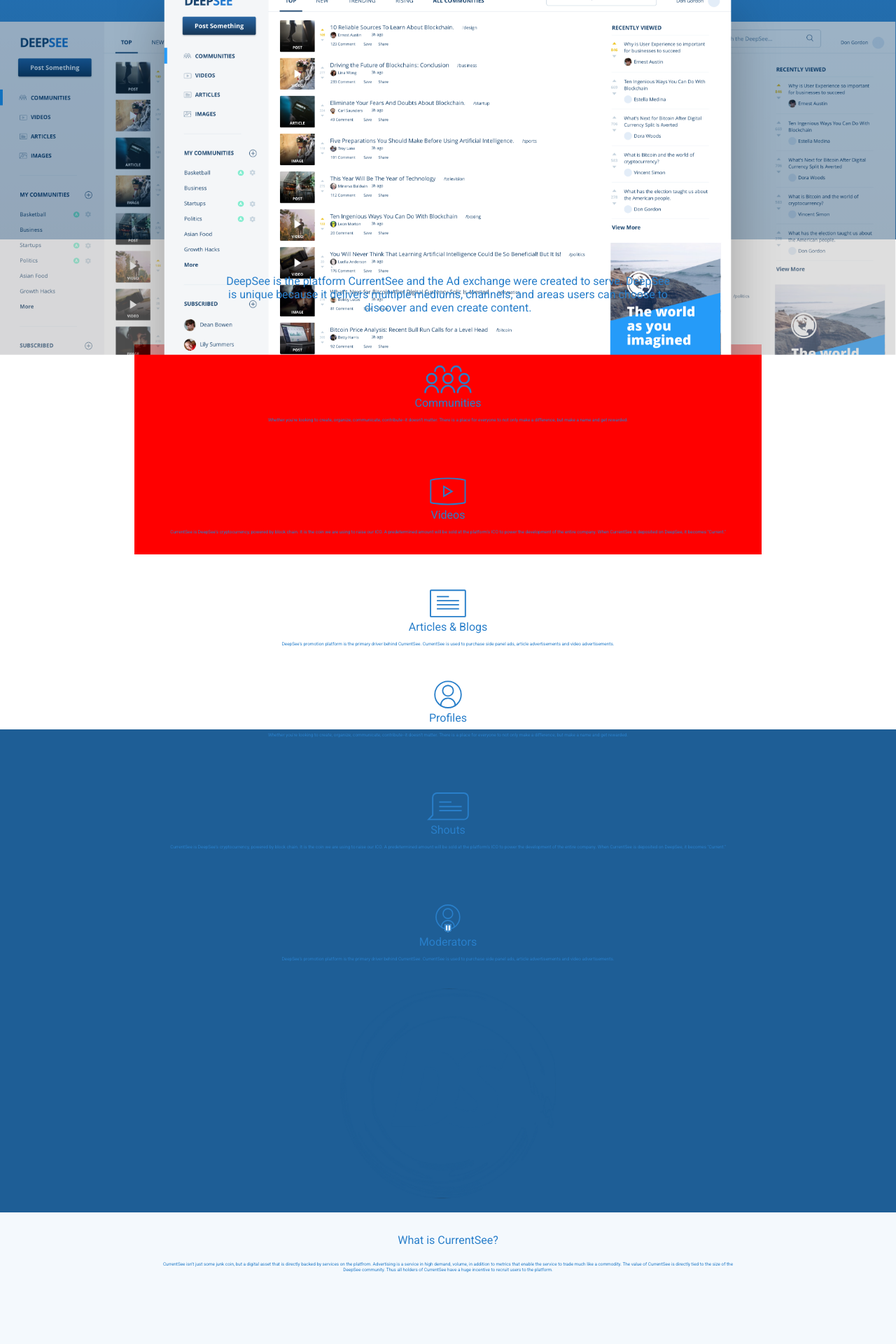
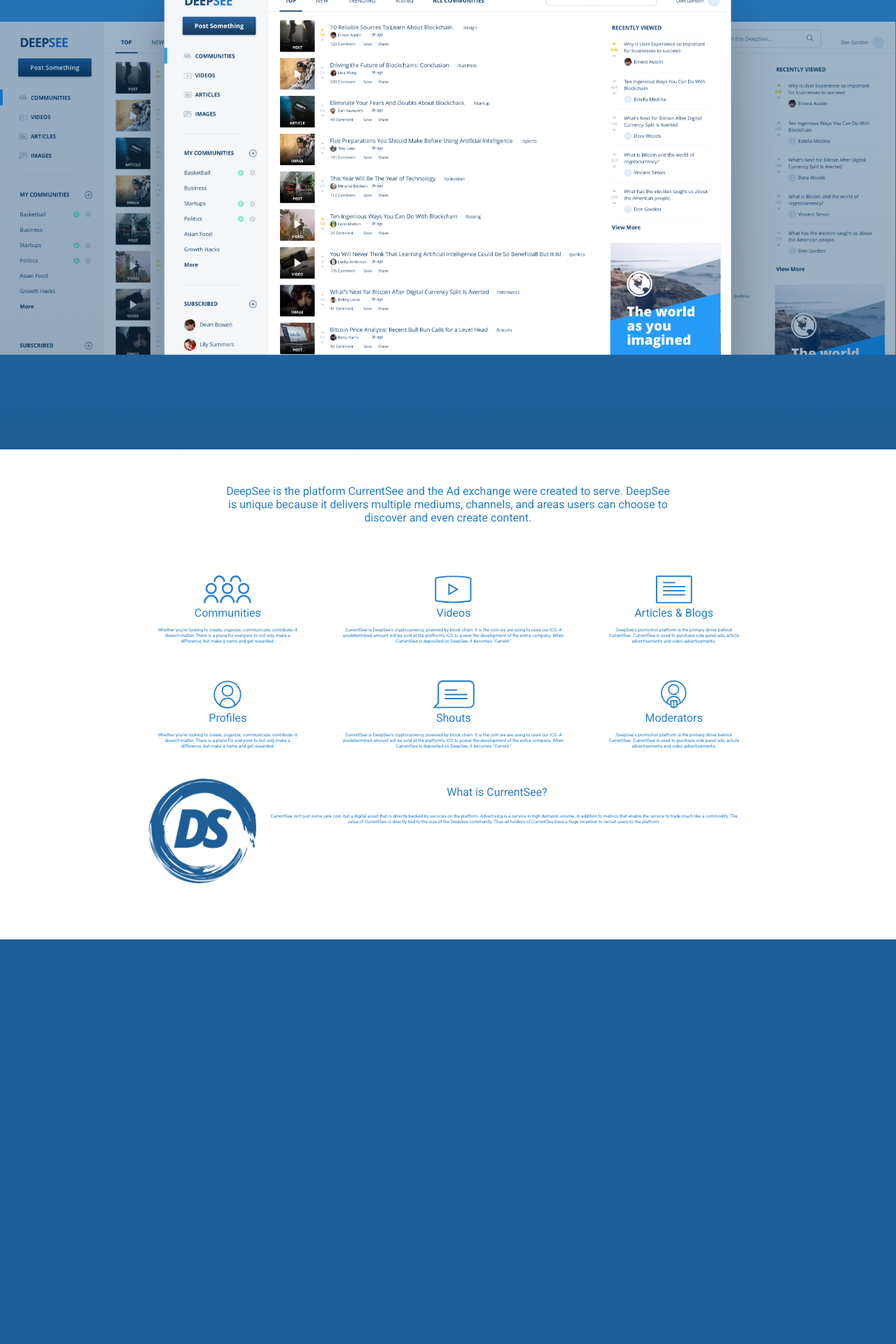
Before and after one commit to Kyle772/deepsee-landing-page, a PHP site: page / in a window 1280 px wide. Shown: the part 1558-3478 px from the top of the page at 70% size. Run offline with PHP 8.4, Linux system fonts and the light colour scheme; some libraries are stand-ins or nearby versions.

Commit message:
checking on iphone media query

```diff
--- a/css/styles.css
+++ b/css/styles.css
@@ -387,7 +387,7 @@
   height: 100px;
 }
 
-#features-container-row2, #features-container-row3 {
+#features-container-row1, #features-container-row2, #features-container-row3 {
   height: 150px;
   display: flex;
   width: 70%;
@@ -415,15 +415,19 @@
 
 #feature7 {
   order: 1;
-  width: ;
+  width: 100px;
   padding: 20px;
+}
+
+#bottom-feature {
+  padding-left: 20px;
 }
 
 .feature-big-title {
   height: 40px;
 }
 
-@media (max-width: 1000px) {
+@media (max-width: 900px) {
 
   #features-container-row1 {
     height: 300px;
@@ -448,20 +452,20 @@
     height: 1400px;
   }
 
+  #feature7 {
+    order: 1;
+    width: 100%;
+  }
+
   #blue-logo-height {
     padding-top: 30px;
     height: 100px;
+    margin: 0 auto;
   }
 
 }
 
-@media only screen
-  and (orientation: landscape) {
-
-  #what-we-offer {
-    background-color: red;
-    height: 700px;
-  }
+@media (max-width: 1000px) and (orientation: landscape) {
 
   #features-container-row1 {
     height: 300px;
@@ -470,7 +474,6 @@
     width: 70%;
     margin: 0 auto;
     text-align: center;
-    background-color: red;
   }
 
   #features-container-row2, #features-container-row3 {
--- a/index.html
+++ b/index.html
@@ -269,7 +269,7 @@
         <div class="feature-big-title">
           What is CurrentSee?
         </div>
-        <div class="feature-info">
+        <div id="bottom-feature" class="feature-info">
           CurrentSee isn't just some junk coin, but a digital asset that is directly backed by services on the platfrom. Advertising is a service in high demand, volume, in addition to metrics that enable the service to trade much like a commodity. The value of CurrentSee is directly tied to the size of the DeepSee community. Thus all holders of CurrentSee have a huge incentive to recruit users to the platform.
         </div>
       </div>
```
